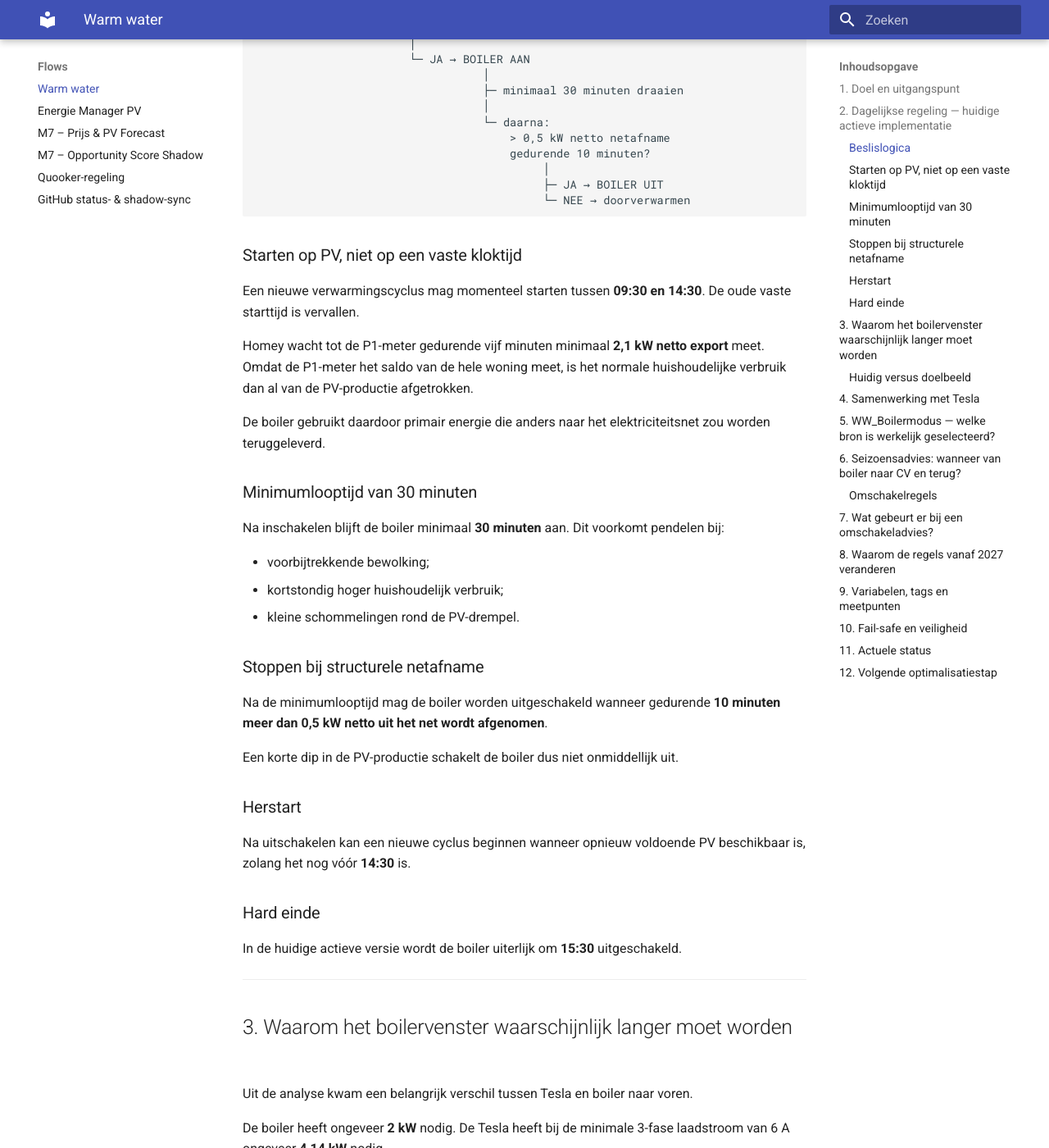
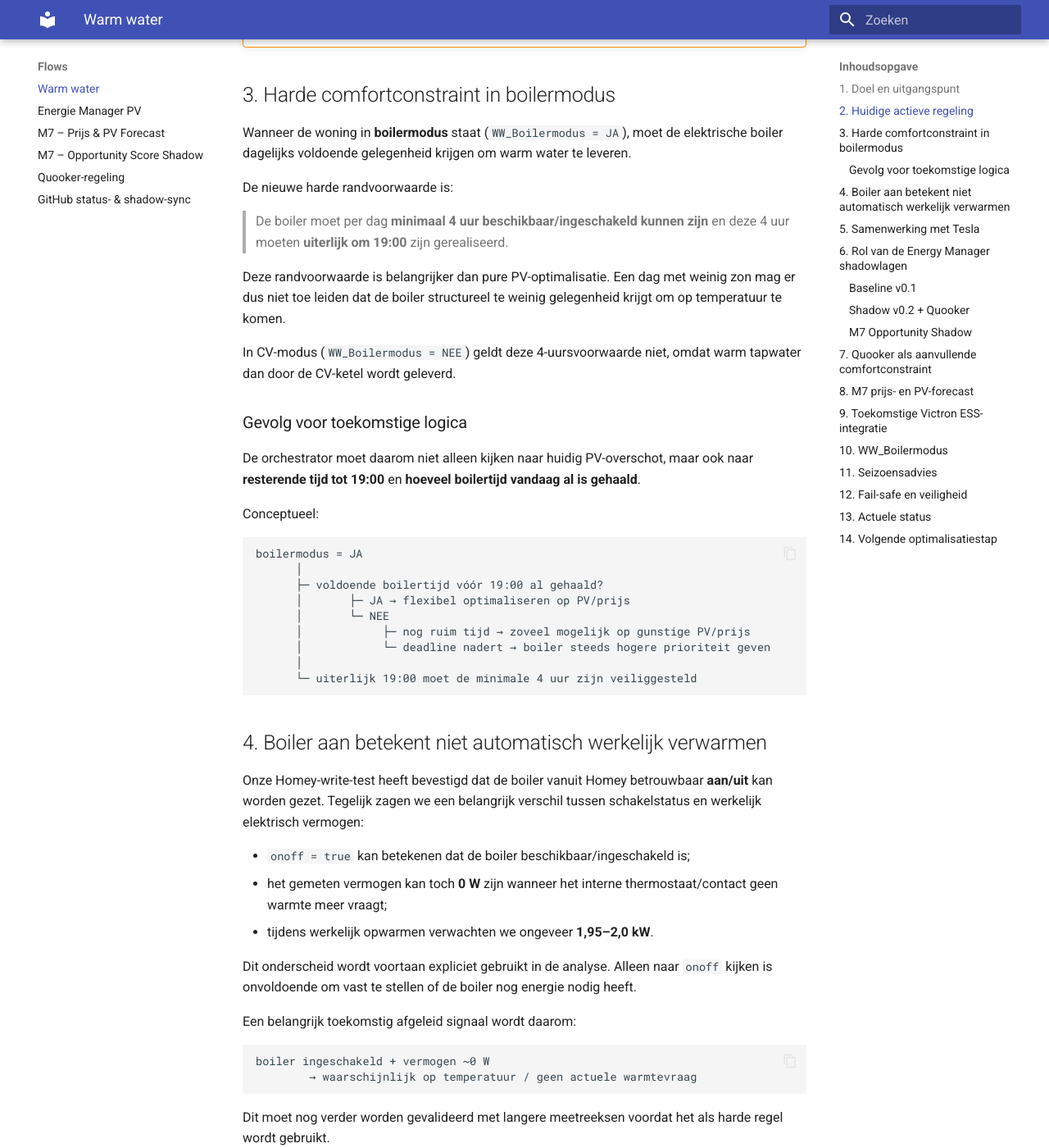
Before and after one commit to OnsKasteeltje/homey-energy-manual, an MkDocs documentation site: the page built from docs/warm-water.md, in a window 1280 px wide and 1400 px high, scrolled down 1611 px. Shown: the whole window at 82% size. Built offline with MkDocs 1.6.1 and Material for MkDocs 9.7.7, drawn with Linux system fonts in a browser that asks for light colours; some of the changed text lies outside the part shown.

Commit message:
docs: update warm water flow to current architecture

````diff
--- a/docs/warm-water.md
+++ b/docs/warm-water.md
@@ -5,7 +5,7 @@
 
 De flow draait iedere 5 minuten en stuurt de elektrische boiler aan; de CV-omschakeling blijft handmatig.
 
-Deze pagina beschrijft niet alleen *wat* de flow doet, maar ook waarom de gekozen regeling zo is ingericht en welke wijzigingen nog gepland zijn.
+Deze pagina maakt onderscheid tussen de **huidige actieve warmwaterregeling**, de **harde comfortconstraint voor boilermodus** en de **geplande integratie met Energy Manager, M7, Quooker en Victron ESS**.
 
 ## 1. Doel en uitgangspunt
 
@@ -14,116 +14,85 @@
 | Onderdeel | Uitgangspunt |
 |---|---|
 | Elektrische boiler | **Stiebel Eltron HSTP 200**, 200 liter |
-| Gemeten boilervermogen | circa **1,95–2,0 kW** tijdens verwarmen |
-| Typisch gemeten boilerverbruik | circa **7–8 kWh per dag** |
-| CV-ketel | **Vaillant ecoTEC exclusive**; exacte VHR 25-35/5-7 of 35-45/5-7 nog te bevestigen |
-| Gasprijs 2026 | **€ 1,19265/m³** incl. btw |
-| Elektriciteit normaal | **€ 0,23790/kWh** incl. btw |
-| Elektriciteit dal | **€ 0,23548/kWh** incl. btw |
+| Gemeten boilervermogen tijdens werkelijk verwarmen | circa **1,95–2,0 kW** |
+| CV-ketel | **Vaillant ecoTEC exclusive** |
 | PV-meetbasis | netto P1-import/-export van de gehele woning |
 | CV ↔ boiler omschakeling | **handmatig** |
 
-Het doel is niet simpelweg *zomer = boiler* en *winter = CV*. De regeling probeert vast te stellen wanneer voldoende eigen PV beschikbaar is om de boiler economisch aantrekkelijk te gebruiken.
+De elektrische boiler wordt automatisch aan/uit gestuurd. De Vaillant CV-ketel wordt **niet** automatisch omgeschakeld. Homey geeft alleen advies over de gewenste warmwaterbron.
 
-De elektrische boiler wordt automatisch aan/uit gestuurd. De Vaillant CV-ketel wordt **niet** automatisch omgeschakeld. Homey geeft alleen een seizoensadvies.
+## 2. Huidige actieve regeling
 
----
+De actieve warmwaterflow gebruikt nog de bestaande PV-regeling. Een verwarmingscyclus mag starten wanneer:
 
-## 2. Dagelijkse regeling — huidige actieve implementatie
+- `WW_Boilermodus = JA`;
+- het tijdstip binnen het huidige startvenster ligt;
+- gedurende minimaal 5 minuten ongeveer **2,1 kW netto P1-export** beschikbaar is.
 
-De Advanced Flow draait **iedere 5 minuten**.
+Na inschakelen geldt een minimumlooptijd van ongeveer **30 minuten**. Daarna mag de boiler worden uitgeschakeld wanneer gedurende circa **10 minuten meer dan 0,5 kW netto uit het net wordt afgenomen**.
 
-### Beslislogica
+De huidige actieve tijdvensters zijn nog:
+
+| Regeling | Huidig actief |
+|---|---:|
+| Nieuwe start mogelijk | **09:30–14:30** |
+| Hard einde | **15:30** |
+
+!!! warning "Belangrijk"
+    Deze tijden zijn de **huidige actieve implementatie**, maar ze voldoen nog niet volledig aan de inmiddels vastgestelde comfortconstraint voor boilermodus. Die constraint wordt hieronder apart beschreven en wordt eerst via shadow-validatie in de centrale orchestrator voorbereid.
+
+## 3. Harde comfortconstraint in boilermodus
+
+Wanneer de woning in **boilermodus** staat (`WW_Boilermodus = JA`), moet de elektrische boiler dagelijks voldoende gelegenheid krijgen om warm water te leveren.
+
+De nieuwe harde randvoorwaarde is:
+
+> De boiler moet per dag **minimaal 4 uur beschikbaar/ingeschakeld kunnen zijn** en deze 4 uur moeten **uiterlijk om 19:00** zijn gerealiseerd.
+
+Deze randvoorwaarde is belangrijker dan pure PV-optimalisatie. Een dag met weinig zon mag er dus niet toe leiden dat de boiler structureel te weinig gelegenheid krijgt om op temperatuur te komen.
+
+In CV-modus (`WW_Boilermodus = NEE`) geldt deze 4-uursvoorwaarde niet, omdat warm tapwater dan door de CV-ketel wordt geleverd.
+
+### Gevolg voor toekomstige logica
+
+De orchestrator moet daarom niet alleen kijken naar huidig PV-overschot, maar ook naar **resterende tijd tot 19:00** en **hoeveel boilertijd vandaag al is gehaald**.
+
+Conceptueel:
 
 ```text
-WW_Boilermodus = JA?
-        │
-        ├─ NEE → boiler UIT houden; CV is fysiek geselecteerd
-        │
-        └─ JA
-             │
-             ├─ tijd tussen 09:30 en 14:30?
-             │
-             └─ ≥ 2,1 kW netto P1-teruglevering
-                 gedurende minimaal 5 minuten?
-                       │
-                       └─ JA → BOILER AAN
-                                  │
-                                  ├─ minimaal 30 minuten draaien
-                                  │
-                                  └─ daarna:
-                                      > 0,5 kW netto netafname
-                                      gedurende 10 minuten?
-                                           │
-                                           ├─ JA → BOILER UIT
-                                           └─ NEE → doorverwarmen
+boilermodus = JA
+      │
+      ├─ voldoende boilertijd vóór 19:00 al gehaald?
+      │       ├─ JA → flexibel optimaliseren op PV/prijs
+      │       └─ NEE
+      │            ├─ nog ruim tijd → zoveel mogelijk op gunstige PV/prijs
+      │            └─ deadline nadert → boiler steeds hogere prioriteit geven
+      │
+      └─ uiterlijk 19:00 moet de minimale 4 uur zijn veiliggesteld
 ```
 
-### Starten op PV, niet op een vaste kloktijd
+## 4. Boiler aan betekent niet automatisch werkelijk verwarmen
 
-Een nieuwe verwarmingscyclus mag momenteel starten tussen **09:30 en 14:30**. De oude vaste starttijd is vervallen.
+Onze Homey-write-test heeft bevestigd dat de boiler vanuit Homey betrouwbaar **aan/uit** kan worden gezet. Tegelijk zagen we een belangrijk verschil tussen schakelstatus en werkelijk elektrisch vermogen:
 
-Homey wacht tot de P1-meter gedurende vijf minuten minimaal **2,1 kW netto export** meet. Omdat de P1-meter het saldo van de hele woning meet, is het normale huishoudelijke verbruik dan al van de PV-productie afgetrokken.
+- `onoff = true` kan betekenen dat de boiler beschikbaar/ingeschakeld is;
+- het gemeten vermogen kan toch **0 W** zijn wanneer het interne thermostaat/contact geen warmte meer vraagt;
+- tijdens werkelijk opwarmen verwachten we ongeveer **1,95–2,0 kW**.
 
-De boiler gebruikt daardoor primair energie die anders naar het elektriciteitsnet zou worden teruggeleverd.
+Dit onderscheid wordt voortaan expliciet gebruikt in de analyse. Alleen naar `onoff` kijken is onvoldoende om vast te stellen of de boiler nog energie nodig heeft.
 
-### Minimumlooptijd van 30 minuten
-
-Na inschakelen blijft de boiler minimaal **30 minuten** aan. Dit voorkomt pendelen bij:
-
-- voorbijtrekkende bewolking;
-- kortstondig hoger huishoudelijk verbruik;
-- kleine schommelingen rond de PV-drempel.
-
-### Stoppen bij structurele netafname
-
-Na de minimumlooptijd mag de boiler worden uitgeschakeld wanneer gedurende **10 minuten meer dan 0,5 kW netto uit het net wordt afgenomen**.
-
-Een korte dip in de PV-productie schakelt de boiler dus niet onmiddellijk uit.
-
-### Herstart
-
-Na uitschakelen kan een nieuwe cyclus beginnen wanneer opnieuw voldoende PV beschikbaar is, zolang het nog vóór **14:30** is.
-
-### Hard einde
-
-In de huidige actieve versie wordt de boiler uiterlijk om **15:30** uitgeschakeld.
-
----
-
-## 3. Waarom het boilervenster waarschijnlijk langer moet worden
-
-Uit de analyse kwam een belangrijk verschil tussen Tesla en boiler naar voren.
-
-De boiler heeft ongeveer **2 kW** nodig. De Tesla heeft bij de minimale 3-fase laadstroom van 6 A ongeveer **4,14 kW** nodig.
-
-Daardoor ontstaat later op de dag regelmatig deze situatie:
+Een belangrijk toekomstig afgeleid signaal wordt daarom:
 
 ```text
-PV beschikbaar: bijvoorbeeld 2,5–4,0 kW
-                  │
-                  ├─ te weinig voor zinvol Tesla-laden op 3×6 A
-                  │
-                  └─ wél voldoende voor de circa 2 kW boiler
+boiler ingeschakeld + vermogen ~0 W
+        → waarschijnlijk op temperatuur / geen actuele warmtevraag
 ```
 
-Daarom is het huidige einde om 15:30 waarschijnlijk te vroeg.
+Dit moet nog verder worden gevalideerd met langere meetreeksen voordat het als harde regel wordt gebruikt.
 
-### Huidig versus doelbeeld
+## 5. Samenwerking met Tesla
 
-| Regeling | Huidig actief | Doelbeeld na validatie |
-|---|---:|---:|
-| Eerste nieuwe start | 09:30 | 09:30 |
-| Laatste nieuwe start | 14:30 | **16:30** |
-| Lopende cyclus uiterlijk uit | 15:30 | **18:00** |
-
-Het langere venster wordt nog niet blind ingevoerd. Eerst wordt met de centrale Energie Manager in **shadow mode** gecontroleerd of deze prioritering in de praktijk correct uitpakt.
-
----
-
-## 4. Samenwerking met Tesla
-
-De gewenste centrale PV-prioriteit is:
+De centrale PV-prioriteit blijft als uitgangspunt:
 
 ```text
 1. Huishoudelijk verbruik
@@ -135,137 +104,119 @@
 4. Teruglevering
 ```
 
-**Tesla krijgt dus voorrang boven de boiler**, maar alleen wanneer er voldoende vermogen beschikbaar is om de Tesla daadwerkelijk zinvol te laden.
+Daarbij geldt één belangrijke nuance: de boiler heeft een **comfortdeadline**. Zolang er voldoende tijd over is tot 19:00 kan Tesla voorrang krijgen. Naarmate de boiler zijn minimale 4 uur nog niet heeft gehaald en de deadline dichterbij komt, moet de boilerprioriteit toenemen.
 
-De boiler vervult daarna twee functies:
+De boiler is daarnaast nuttig voor PV-overschotten die te klein zijn voor zinvol 3-fase Tesla-laden maar wel groot genoeg zijn voor ongeveer 2 kW boilervermogen.
 
-1. resterend PV-overschot benutten wanneer Tesla al voldoende krijgt;
-2. PV benutten dat **te klein is voor Tesla**, maar groot genoeg is voor de boiler.
+## 6. Rol van de Energy Manager shadowlagen
 
-Dit is precies waarom het geplande late boilervenster belangrijk is.
+De actieve warmwaterflow wordt nu nog niet direct vervangen door de centrale orchestrator. De overgang wordt stapsgewijs voorbereid met onafhankelijke shadowlagen.
 
-De flow **Energie Manager PV - Shadow Mode** simuleert deze centrale beslissing momenteel zonder Tesla of boiler daadwerkelijk vanuit de Energie Manager aan te sturen.
+### Baseline v0.1
 
----
+`Energie Manager PV - Shadow Mode` simuleert de bestaande PV-prioritering en schrijft geen apparaten aan.
 
-## 5. `WW_Boilermodus` — welke bron is werkelijk geselecteerd?
+### Shadow v0.2 + Quooker
 
-De fysieke omschakeling tussen CV en elektrische boiler blijft bewust handmatig.
+`Energie Manager PV - Shadow Mode v0.2 Quooker` voegt Quookerstatus en bestaande Quooker-tijdvensters toe aan de context, nog steeds zonder apparaten vanuit de shadowflow te sturen.
 
-Homey moet daarom weten welke bron de gebruiker heeft geselecteerd:
+### M7 Opportunity Shadow
+
+`M7 - Opportunity Score - Shadow` voegt prijs- en PV-forecastcontext toe en berekent per kwartier een Opportunity Score, advies, kandidaat en reden. Deze dataset blijft volledig gescheiden van de baseline.
+
+Het doel is eerst aantonen dat de nieuwere logica betere keuzes zou maken voordat zij de actieve warmwaterflow mag vervangen of overrulen.
+
+## 7. Quooker als aanvullende comfortconstraint
+
+De Quooker wordt via bestaande Homey-flows aangestuurd. Die bestaande flows en tijdvensters blijven voorlopig leidend.
+
+De centrale orchestrator gebruikt Quooker in eerste instantie alleen als context:
+
+- staat de Quooker aan of uit;
+- bevindt het huidige tijdstip zich binnen een toegestaan Quooker-venster;
+- kan flexibel vermogen beter naar Tesla, boiler, batterij of Quooker gaan zonder comfort te verstoren.
+
+De warmwaterflow zelf verandert de Quooker-regeling niet.
+
+## 8. M7 prijs- en PV-forecast
+
+M7 voegt voorspellende context toe zonder apparaten aan te sturen. De huidige signalen zijn:
+
+| Signaal | Betekenis |
+|---|---|
+| `priceNegative` | actuele prijs is negatief |
+| `priceCheapNext4h` | nu is relatief goedkoop t.o.v. komende vier uur |
+| `priceExpensiveNext4h` | nu is relatief duur t.o.v. komende vier uur |
+| `pvTop4h` | huidig uur hoort tot de vier beste verwachte PV-uren tussen 09:00 en 18:00 |
+
+Voor warm water betekent dit dat de orchestrator straks kan afwegen of de boiler beter **nu**, **later op verwachte PV** of — als de 19:00-deadline nadert — **ongeacht de forecast** moet draaien.
+
+## 9. Toekomstige Victron ESS-integratie
+
+De toekomstige Victron ESS-laag verandert de rolverdeling niet:
+
+- **Homey** wordt economische/comfort-orchestrator;
+- **Cerbo/Victron** blijft de snelle ESS- en batterijregelaar;
+- Homey bepaalt bijvoorbeeld wanneer batterijcapaciteit strategisch moet worden benut voor PV, goedkope stroom, Tesla of warm water;
+- Homey vervangt geen BMS-, ESS- of elektrische beveiligingen.
+
+Voor de warmwaterlogica kan Victron later relevant worden wanneer goedkope netstroom of batterijcapaciteit wordt ingezet om de 19:00-warmwaterconstraint slimmer te halen.
+
+## 10. `WW_Boilermodus`
+
+De fysieke omschakeling tussen CV en elektrische boiler blijft handmatig.
 
 | `WW_Boilermodus` | Betekenis |
 |---|---|
 | **JA** | warm tapwater via elektrische boiler |
 | **NEE** | warm tapwater via Vaillant CV |
 
-In CV-modus houdt de warmwaterflow de elektrische boiler uit. Homey schakelt de CV zelf niet om.
+In CV-modus houdt de warmwaterflow de elektrische boiler uit. Na fysieke omschakeling moet `WW_Boilermodus` daarom ook worden bijgewerkt.
 
-Na een fysieke omschakeling moet dus ook `WW_Boilermodus` worden aangepast.
+## 11. Seizoensadvies
 
----
+Het bestaande seizoensadvies blijft voorlopig onderdeel van de warmwaterflow. Homey beoordeelt meerdere dagen en adviseert wanneer handmatig omschakelen tussen CV en boiler logisch is.
 
-## 6. Seizoensadvies: wanneer van boiler naar CV en terug?
+Dit advies wordt later opnieuw geëvalueerd zodra M7-forecastdata en de centrale orchestrator voldoende meetgeschiedenis hebben. Tot die tijd blijft de huidige advieslogica leidend.
 
-Eén slechte zomerdag mag niet betekenen dat we meteen naar gas overschakelen. Andersom mag één zonnige winterdag ook niet meteen tot boilerbedrijf leiden.
+## 12. Fail-safe en veiligheid
 
-Daarom beoordeelt Homey steeds **zeven volledige meetdagen**.
+De regeling blijft bewust conservatief:
 
-Voor 2026 geldt een dag als een **goede PV-dag voor warm water** wanneer binnen het regelvenster ongeveer **5,8 kWh bruikbaar PV-potentieel** voor de boiler beschikbaar was.
+- in CV-modus blijft de elektrische boiler uit;
+- Homey schakelt de Vaillant CV niet automatisch om;
+- bij ontbrekende kritieke meetdata moet de regeling stoppen in plaats van gokken;
+- minimumlooptijden en vertragingen voorkomen onrustig schakelen;
+- legacy-boilerflows blijven uit om dubbele aansturing te voorkomen;
+- shadowflows sturen geen apparaten aan;
+- de 4-uursvoorwaarde vóór 19:00 wordt eerst gecontroleerd in shadowlogica voordat actieve orchestratie wordt aangepast.
 
-### Omschakelregels
-
-| Huidige modus | Laatste 7 dagen | Homey-advies |
-|---|---|---|
-| Boiler | **3 of minder** goede PV-dagen | handmatig naar **CV** |
-| CV | **5 of meer** goede PV-dagen | handmatig naar **boiler** |
-| Beide | tussen deze grenzen | huidige modus behouden |
-
-Het verschil tussen 3 en 5 dagen is bewust. Deze **hysterese** voorkomt dat het systeem bij wisselvallig voor- of najaarsweer steeds heen en weer adviseert.
-
----
-
-## 7. Wat gebeurt er bij een omschakeladvies?
-
-Homey verandert de warmwaterbron niet zelf.
-
-Bij een advies stuurt Homey een pushmelding expliciet naar **Mr Horizon**. De melding geeft aan:
-
-- naar welke bron moet worden omgeschakeld;
-- dat dit **handmatig** moet gebeuren;
-- dat daarna `WW_Boilermodus` moet worden aangepast.
-
-Wanneer de pushmelding technisch niet lukt, wordt een Homey Timeline-melding gebruikt als fallback.
-
----
-
-## 8. Waarom de regels vanaf 2027 veranderen
-
-Vanaf 2027 veranderen de opgegeven contractcondities. Een teruggeleverde PV-kWh heeft dan minder economische waarde. Het wordt daardoor aantrekkelijker om PV direct in warm water om te zetten, zelfs wanneer daarvoor tijdelijk een klein deel netstroom nodig is.
-
-Het script voorziet daarom automatisch in soepelere drempels:
-
-| Parameter | 2026 | Vanaf 1-1-2027 |
-|---|---:|---:|
-| Startdrempel netto export | **2,1 kW** | **1,4 kW** |
-| Toegestane structurele netafname | **0,5 kW** | **0,8 kW** |
-| Grens goede PV-dag | **ca. 5,8 kWh** | **4,5 kWh** |
-
-Het uitgangspunt verschuift daarmee van *bijna uitsluitend eigen PV gebruiken* naar *PV zoveel mogelijk zelf benutten wanneer teruglevering weinig oplevert*.
-
----
-
-## 9. Variabelen, tags en meetpunten
-
-| Naam | Type | Functie |
-|---|---|---|
-| `WW_Boilermodus` | Logic boolean | JA = boiler; NEE = CV |
-| WW PV-potentieel vandaag kWh | Flow-tag | geschatte bruikbare PV voor boiler |
-| WW Boiler verbruik vandaag kWh | Flow-tag | gemeten boilerenergie |
-| WW Boiler PV-aandeel vandaag % | Flow-tag | geschat direct PV-aandeel |
-| WW Goede PV-dagen laatste 7 | Flow-tag | basis voor seizoensadvies |
-| WW Advies | Flow-tag | GEEN / CV / BOILER |
-| WW Modus | Flow-tag | geregistreerde warmwatermodus |
-| P1-meter | apparaat | netto import/export woning |
-| Boiler | apparaat | automatische aan/uit-sturing |
-
----
-
-## 10. Fail-safe en veiligheid
-
-De regeling is bewust conservatief:
-
-- in CV-modus houdt Homey de elektrische boiler uit;
-- Homey schakelt de Vaillant CV niet automatisch om;
-- wanneer P1-meter of boiler niet kan worden gevonden, stopt het script met een fout in plaats van verder te regelen op aannames;
-- minimumlooptijd en vertragingen voorkomen snel aan/uit schakelen;
-- de oude flows **Boiler aan**, **Boiler uit** en **Boiler opwarmen** staan uit om dubbele aansturing te voorkomen;
-- de nieuwe centrale Energie Manager blijft eerst in shadow mode totdat de beslissingen voldoende zijn gevalideerd.
-
----
-
-## 11. Actuele status
+## 13. Actuele status
 
 | Onderdeel | Status |
 |---|---|
 | Warm water optimalisatie | 🟢 **Actief** |
-| Oude `Boiler aan` flow | ⚫ Uit |
-| Oude `Boiler uit` flow | ⚫ Uit |
-| Oude `Boiler opwarmen` flow | ⚫ Uit |
-| Nieuwe starts huidig | **09:30–14:30** |
-| Hard einde huidig | **15:30** |
-| Geplande nieuwe starts | **09:30–16:30** |
-| Gepland hard einde | **18:00** |
-| Tesla-prioritering | 🟡 Validatie via Energie Manager shadow mode |
-| Seizoensadvies | na 7 volledige meetdagen |
-| Fysieke CV ↔ boiler omschakeling | handmatig |
-| Adviesmelding | naar **Mr Horizon** |
+| `WW_Boilermodus` | actief als bronkeuze |
+| Boiler Homey on/off write | ✅ gevalideerd |
+| Boiler werkelijk vermogen na inschakelen | 🟡 verder valideren; 0 W kan optreden ondanks `onoff=true` |
+| Huidige startvenster | **09:30–14:30** |
+| Huidig hard einde | **15:30** |
+| Minimale boilertijd in boilermodus | **4 uur/dag** |
+| Deadline minimale boilertijd | **19:00** |
+| Baseline Energy Manager | 🟡 Shadow |
+| Shadow v0.2 + Quooker | 🟡 gereed voor overgang na baseline |
+| M7 prijs/PV-context | 🟡 read-only/shadow |
+| M7 Opportunity Score | 🟡 parallelle shadowanalyse |
+| Quookerregeling | bestaande Homey-flows blijven leidend |
+| Victron ESS | toekomstig; nog niet geïnstalleerd |
+| CV ↔ boiler omschakeling | handmatig |
 
-!!! note "Belangrijk"
-    De tijden **09:30–16:30 / 18:00 zijn nog het doelbeeld**, niet de huidige actieve warmwaterregeling. De actieve flow gebruikt nog **09:30–14:30 / 15:30** totdat de shadow-validatie voldoende vertrouwen geeft.
+## 14. Volgende optimalisatiestap
 
-## 12. Volgende optimalisatiestap
+Na voldoende shadowdata vergelijken we drie dingen:
 
-Na voldoende shadow-data beoordelen we of **Tesla eerst → boiler daarna** inderdaad meer eigen PV benut zonder onnodige netafname.
+1. wat de huidige actieve warmwaterregeling werkelijk deed;
+2. wat de Energy Manager baseline/v0.2 zou hebben gedaan;
+3. wat M7 met prijs- en PV-forecast zou hebben geadviseerd.
 
-Bij een positief resultaat wordt de warmwaterflow aangepast naar het langere tijdvenster. Die wijziging wordt vervolgens zowel hier als in de Homey Flow Manual vastgelegd.
+Pas daarna wordt besloten hoe de actieve warmwaterflow wordt aangepast. De eerste harde ontwerpvoorwaarde voor die toekomstige versie is al duidelijk: **in boilermodus moet de 4-uurswarmwaterconstraint uiterlijk om 19:00 gegarandeerd zijn**.
````
